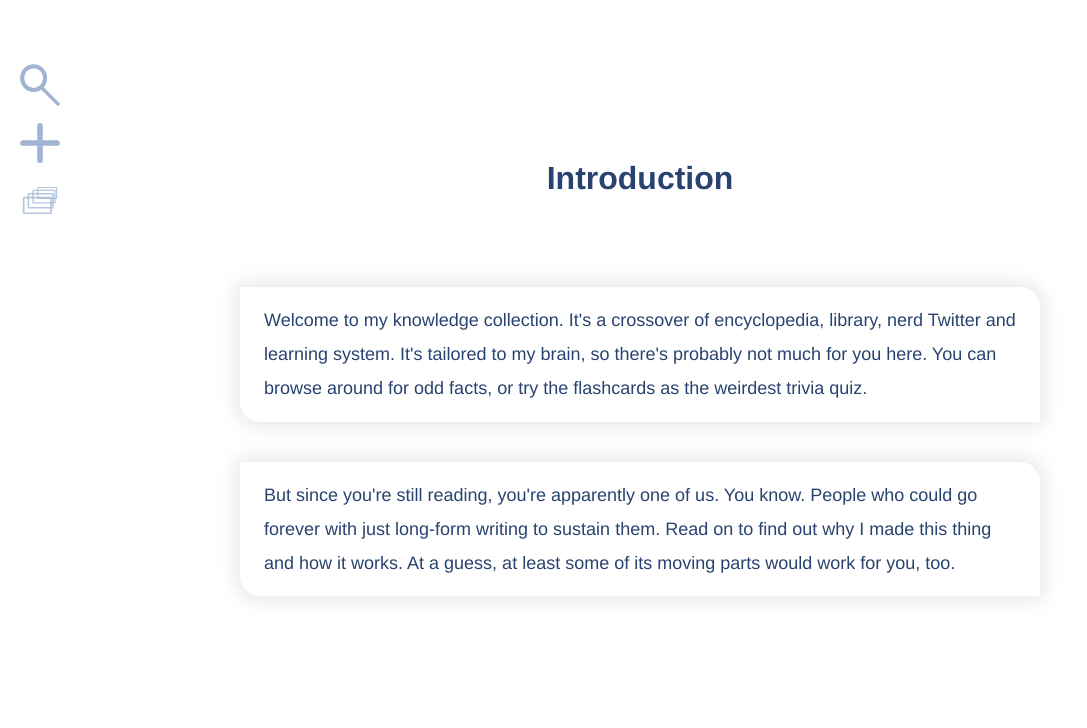
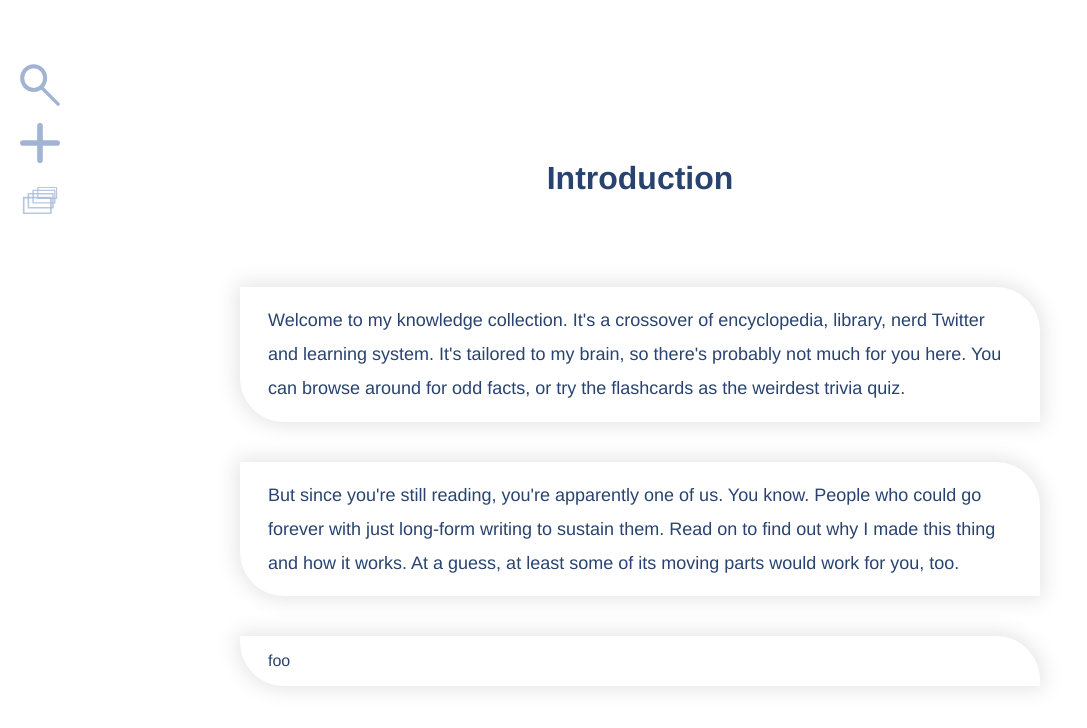
Before and after one commit to rixx/scholar.rixx.de, a Vue app in the folder frontend/: page / in a window 1280 px wide. Shown: the top 728 px of the page, without its empty margins (0-1087 px from the left). Built offline with nearby package versions, Linux system fonts and the light colour scheme.

Commit message:
Get components to work ffs

```diff
--- a/frontend/src/App.vue
+++ b/frontend/src/App.vue
@@ -12,7 +12,6 @@
 </template>
 
 <script>
-
 export default {
   name: 'App',
   components: {
@@ -54,9 +53,9 @@ main p {
 }
 main .card {
   margin: 40px 0;
-  padding: 16px 24px;
-  border-top-right-radius: 20px;
-  border-bottom-left-radius: 20px;
+  padding: 16px 28px;
+  border-top-right-radius: 44px;
+  border-bottom-left-radius: 44px;
   box-shadow: 0px 0px 20px 4px rgba(0,0,0,0.10);
 }
 main .card:hover {
--- /dev/null
+++ b/frontend/src/components/Card.vue
@@ -0,0 +1,37 @@
+<template>
+  <div class="card">
+    {{ renderedText }}
+  </div>
+</template>
+<script>
+// import moment from "moment"
+
+export default {
+  name: "card",
+  data () {
+    return {
+    }
+  },
+  props: {
+    card: {
+      required: false,
+      default: null
+    },
+    text: {
+      required: false,
+      default: null
+    },
+  },
+  computed: {
+    renderedText () {
+      return this.text || this.card?.text
+    },
+  },
+  methods: {
+    foo () {
+    },
+  },
+}
+</script>
+<style lang="stylus" scoped>
+</style>
--- a/frontend/src/views/Start.vue
+++ b/frontend/src/views/Start.vue
@@ -14,5 +14,28 @@
       Read on to find out why I made this thing and how it works. At a guess,
       at least some of its moving parts would work for you, too.
     </p>
+    <card text="foo"></card>
 
 </template>
+<script>
+import Card from '@/components/Card'
+export default {
+  name: 'start',
+  components: { Card },
+  data () {
+    return { }
+  },
+  computed: {
+    something () {
+      return []
+    },
+  },
+  created () { },
+  mounted () { },
+  methods: {
+  }
+}
+</script>
+
+<style>
+</style>
```
